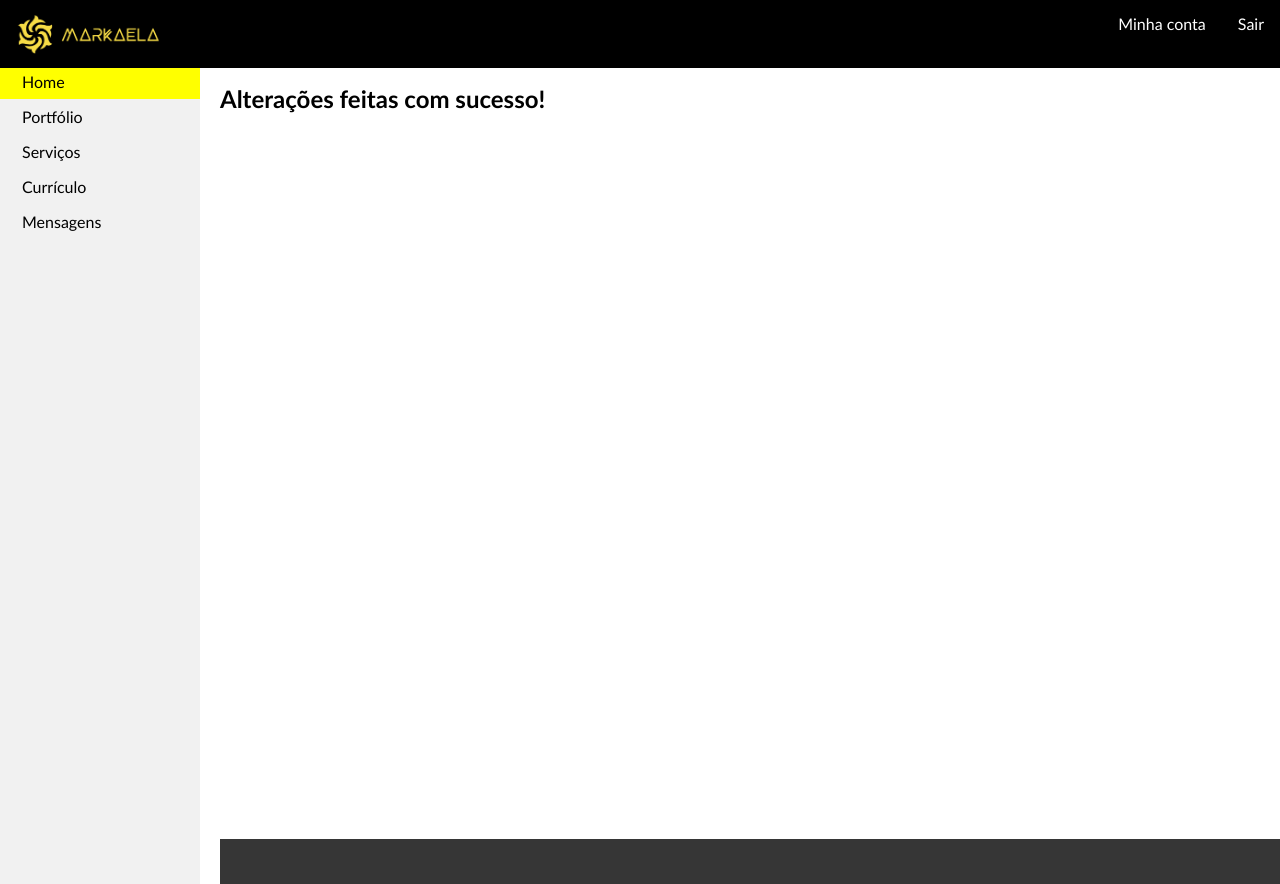
After one commit to MikaelaEstrade/Site---DAWII, a PHP site: page /confirmacao.html in a window 1280 px wide. The commit adds this page. Run offline with PHP 8.4, Linux system fonts and the light colour scheme.

Commit message:
+página de confirmação e alterações na home

```diff
--- a/admin/assets/css/style.css
+++ b/admin/assets/css/style.css
@@ -75,6 +75,24 @@ button {
     padding-top: 5%;
 }
 
+#direita{
+    float:right;
+    margin-right: 200px;
+    margin-bottom: 40px;
+}
+
+.areahome{
+    width: 98%;
+    height: 16%;
+    margin-right: 20%;
+    margin-top: 20px;
+    text-align: justify;
+    margin-bottom: 0px;
+    border-width: 1px;
+    border-color: #000;
+    border-style: solid;
+    padding: 10px 10px 10px 10px;
+}
 /* -------------- PORTFÓLIO -------------- */
 .row img{
     margin: 20px;}
--- /dev/null
+++ b/admin/confirmacao.html
@@ -0,0 +1,35 @@
+<html>
+    <head><title> MARKAELA </title>
+        <script src="http://code.jquery.com/jquery-latest.min.js" type="text/javascript"></script>
+        <script src="assets/js/script.js" type="text/javascript"></script>
+        <link rel="stylesheet" type="text/css" href="assets/css/style.css">
+        <link rel="sortcut icon" href="assets/img/icon.ico" type="image/x-icon"/>
+        <meta charset="utf-8">
+    </head>
+    <body>
+    <header>
+        <nav id="horizontal">
+            <ul>
+                <li><a href="index.html"><img src="assets/img/logo.png" width="150x"> </a></li>
+                <li style="float:right"><a class="active" href="login.html">Sair</a></li>
+                <li style="float:right"><a class="active" href="minhaconta.html">Minha conta</a></li>
+            </ul>
+        </nav>
+
+        <nav id="vertical">
+            <ul>
+                <li><a class="active" href="index.html">Home</a></li>
+                <li><a href="portfolio.html">Portfólio</a></li>
+                <li><a href="servicos.html">Serviços</a></li>
+                <li><a href="curriculo.html">Currículo</a></li>
+                <li><a href="mensagens.html">Mensagens</a></li>
+            </ul>
+        </nav>
+    </header>
+    <section id="content">
+        <h2> Alterações feitas com sucesso! </h2>
+    <footer>
+
+    </footer>
+    </body>
+    </html>
```
Also changed, not shown: admin/index.html (+74 -10 lines), admin/editarservico.html (renamed from admin/editarserviço.html), admin/novoservico.html (renamed from admin/novoserviço.html).
